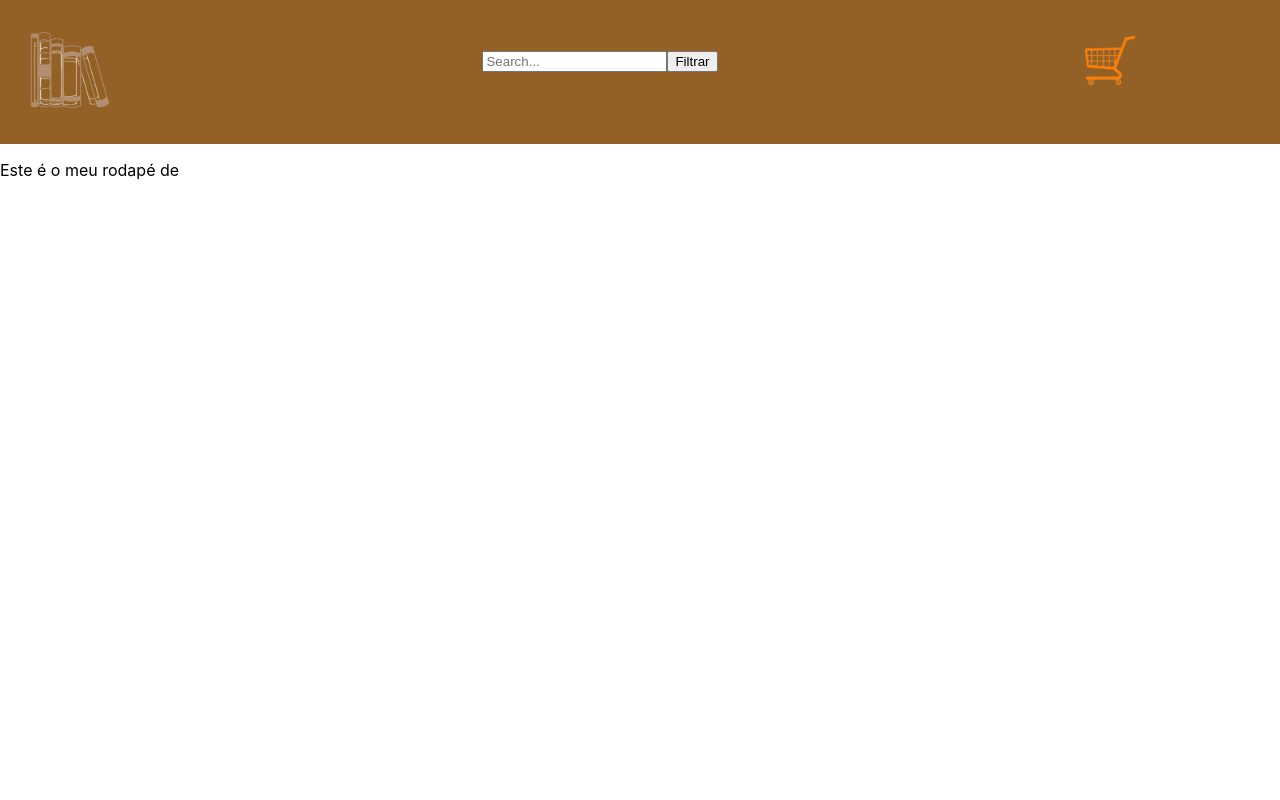
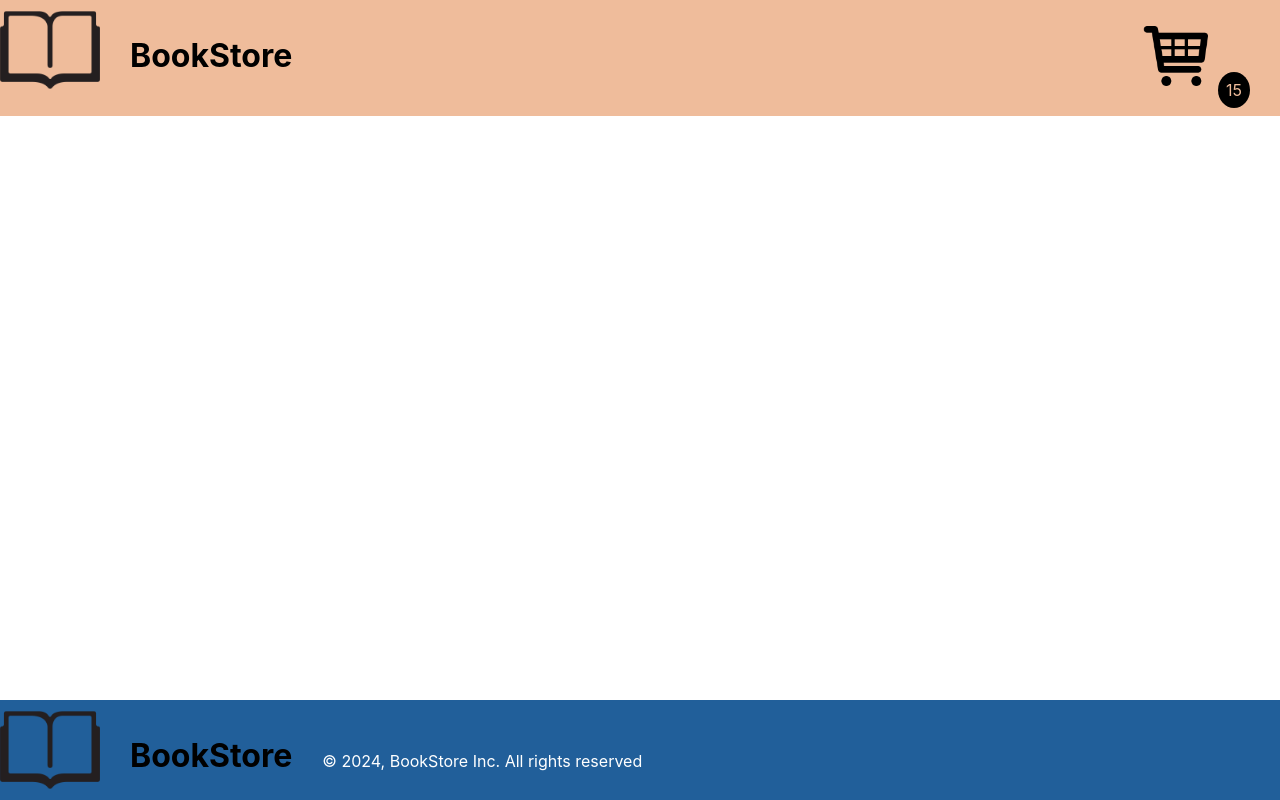
Before and after one commit to Magalhaes-Magister/WebReactProject, a React (Create React App) app: page / in a window 1280 px wide. Built offline with nearby package versions, Linux system fonts and the light colour scheme.

Commit message:
Created header and footer components and made additional changes

```diff
--- a/src/App.js
+++ b/src/App.js
@@ -1,12 +1,14 @@
 import React from 'react';
 import './App.css';
 import Header from './components/Header.jsx';
-import Footer from './components/Footer.jsx'; // Adicione esta linha
+import Footer from './components/Footer.jsx';
+import House from './components/House.jsx';
 
 function App() {
   return (
     <div className="App">
       <Header />
+      <House />
       <Footer />
     </div>
   );
--- a/src/Header.css
+++ /dev/null
@@ -1,32 +0,0 @@
-.PaginaInicial {
-  /* estilos para a classe PaginaInicial */
-  background-color: #f0f0f0;
-}
-
-.header {
-  padding: 20px;
-  background-color: rgb(147, 96, 37);
-  display: flex; /* Torna os elementos filhos flexíveis */
-  justify-content: space-between; /* Distribui os elementos ao longo do contêiner com espaço entre eles */
-}
-
-
-.header > * {
-  /* Estilos para os elementos filhos da classe header */
-  margin-right: 125px; /* Espaçamento entre os elementos */
-}
-
-#logo {
-  /* estilos para o id logo */
-  width: 10px;
-}
-
-#filter {
-  /* estilos para o id filter */
-  margin: 30px 0;
-}
-
-#menu {
-  /* estilos para o id menu */
-  list-style-type: none;
-}
--- /dev/null
+++ b/src/components/Footer.css
@@ -0,0 +1,23 @@
+.footer {
+    position: absolute;
+    bottom: 0;
+    width: 100%;
+    background-color: rgb(33, 95, 154);
+    display: flex;
+    justify-content: space-between;
+}
+
+#titulo{
+    display: flex;
+    color: white;
+    padding-left: 30px;
+    padding-top: 15px;
+}
+
+#segundo{
+    display: flex;
+    color: white;
+    padding-right: 30px;
+    padding-top: 20px;
+    padding-left: 30px;
+}
--- a/src/components/Footer.jsx
+++ b/src/components/Footer.jsx
@@ -1,9 +1,17 @@
 import React from 'react';
+import './Footer.css';
+import logo from '../imagens/book_logo.png';
 
 function Footer() {
   return (
-    <footer>
-      <p>Este é o meu rodapé de</p>
+    <footer className='footer'>
+      <div id="logo">
+          <img src={logo} alt="BookStore" style={{ width: '100px', height: 'auto', background: 'none' }} />
+          <div id="titulo">
+          <h1 style={{ color: 'black' }}>BookStore</h1>
+            <p id="segundo">© 2024, BookStore Inc. All rights reserved</p>
+          </div>
+        </div>
     </footer>
   );
 }
--- /dev/null
+++ b/src/components/Header.css
@@ -0,0 +1,26 @@
+.header {
+  background-color: rgb(239, 188, 155);
+  display: flex;
+  justify-content: space-between;
+  position: fixed;
+  top: 0;
+  width: 100%;
+  z-index: 999; /* Isso garante que o header fique sempre acima de outros elementos */
+}
+
+#logo {
+  display: flex;
+}
+
+#titulo {
+  padding-left: 30px;
+
+}
+
+
+#menu{
+  display: flex;
+  justify-content: space-between;
+  padding-right: 30px;
+  padding-left: 30px;
+}
--- a/src/components/Header.jsx
+++ b/src/components/Header.jsx
@@ -1,26 +1,26 @@
 import React from 'react';
-import '../Header.css';
-import logo from '../imagens/logo_site.png';
-import shoppingCar from '../imagens/ShoppingCar.png';
+import './Header.css';
+import logo from '../imagens/book_logo.png';
+import shoppingCar from '../imagens/car_logo.png';
 
 function Header() {
+  const cartCount = 15; // Substitua pelo número real de livros no carrinho
+
   return (
-    <div className="PaginaInicial">
-      <div className="header">
-        <div id="logo">
-          <img src={logo} alt="Biblioteca de Livros" style={{ width: '100px', height: 'auto', background: 'none' }} />
-        </div>
-        <div id="filter">
-          <input type="text" placeholder="Search..." />
-          <button>Filtrar</button> {/* Botão de filtro */}
+    <header className="header">
+      <div id="logo">
+          <img src={logo} alt="BookStore" style={{ width: '100px', height: '100px', background: 'none' }} />
+          <div id="titulo">
+            <h1 style={{ color: 'black' }}>BookStore</h1>
+          </div>
         </div>
         <div id="menu">
           <ul>
-            <img src={shoppingCar} alt="" style={{ width: '50px', height: 'auto', background: 'none' }} />
+            <img src={shoppingCar} alt="" style={{ width: '80px', height: '80px', background: 'none' }} />
+            <span className="cart-count" style={{ borderRadius: '50%', backgroundColor: 'black', color: 'rgb(239, 188, 155)', padding: '8px' }}>{cartCount}</span>
           </ul>
         </div>
-      </div>
-    </div>
+    </header>
   );
 }
 
--- /dev/null
+++ b/src/components/House.css
@@ -0,0 +1,4 @@
+.house {
+    width: 100%;
+    height: 100%;
+}
--- a/src/components/House.jsx
+++ b/src/components/House.jsx
@@ -0,0 +1,15 @@
+import React from 'react';
+import './House.css';
+
+function House() {
+  return (
+    <div className="house">
+      <div id="algo">
+        <h1></h1>
+        <p></p>
+      </div>
+    </div>
+  );
+}
+
+export default House;
```
Also changed, not shown: src/imagens/book_logo.png (added), src/imagens/car_logo.png (added).
